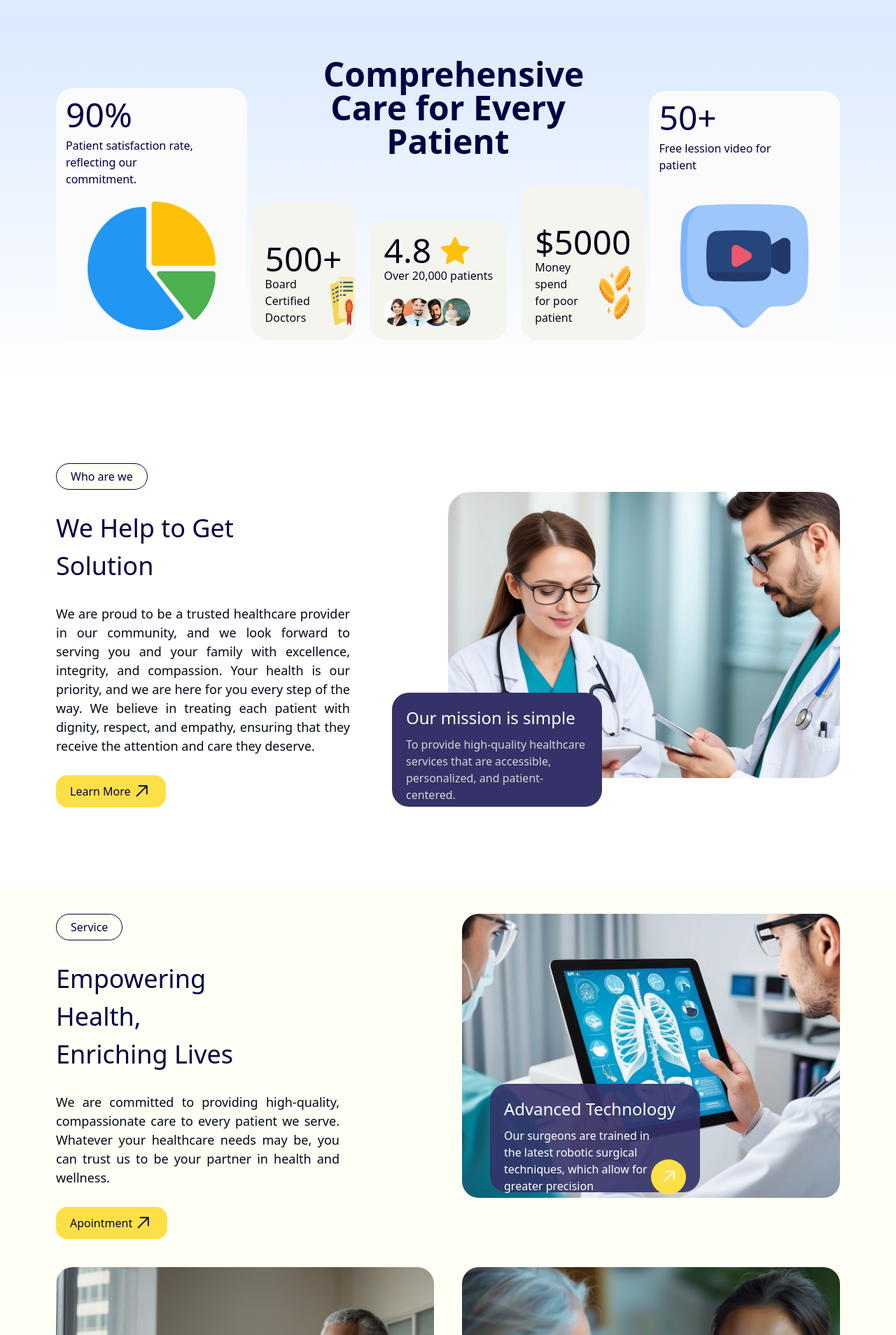
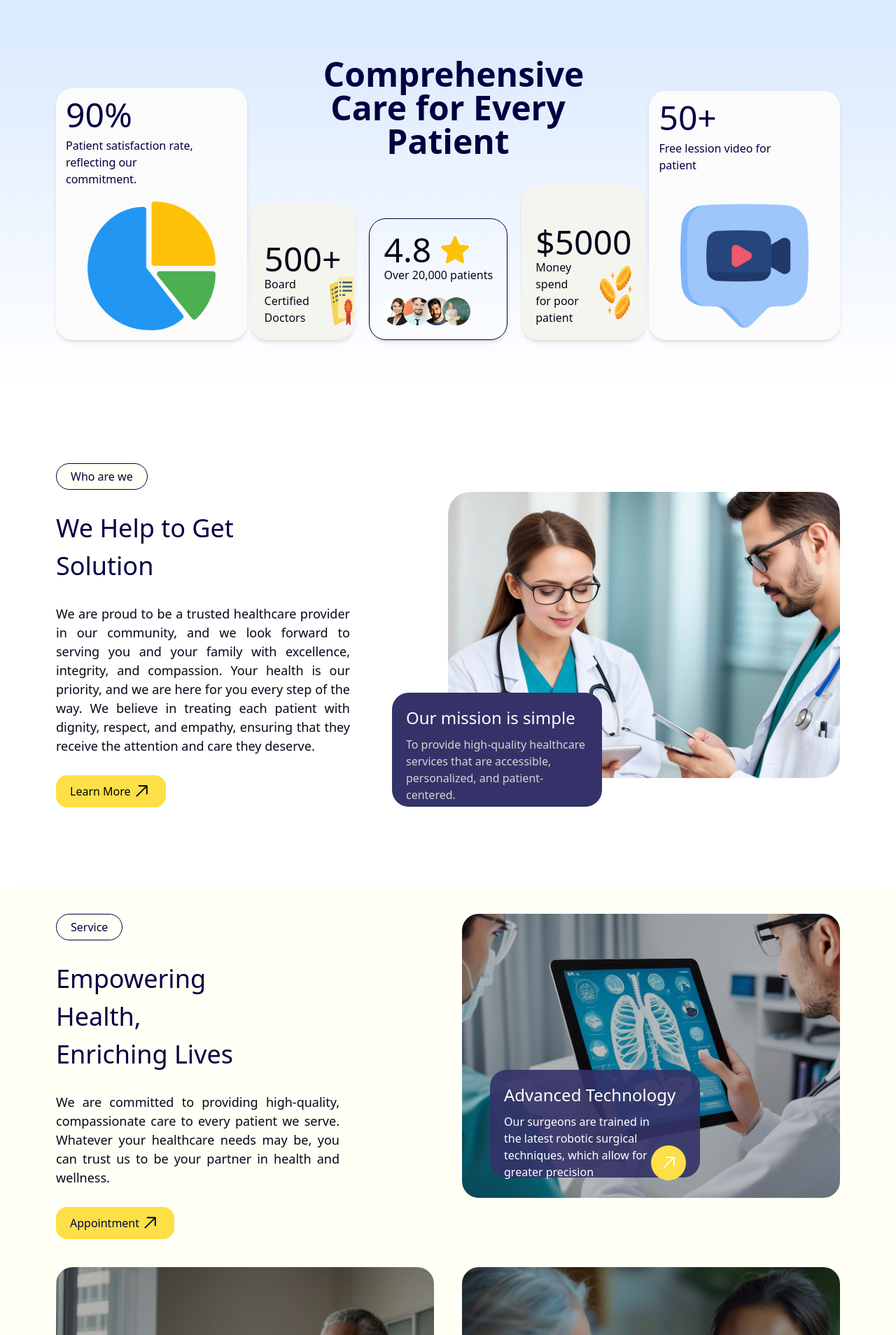
Before and after one commit to safkat07/Health-Care, a React (Vite) app: page / in a window 1280 px wide. Shown: the part 572-2480 px from the top of the page at 70% size. Built offline with nearby package versions, Linux system fonts and the light colour scheme.

Commit message:
readme updated

```diff
--- a/index.html
+++ b/index.html
@@ -3,7 +3,7 @@
 
 <head>
   <meta charset="UTF-8" />
-  <link rel="icon" type="image/svg+xml" href="/vite.svg" />
+  <link rel="icon" type="image/svg+xml" href="" />
   <meta name="viewport" content="width=device-width, initial-scale=1.0" />
   <title>Health Care</title>
 </head>
--- a/src/components/Header/ComprehensiveCare.jsx
+++ b/src/components/Header/ComprehensiveCare.jsx
@@ -15,7 +15,7 @@ const ComprehensiveCare = () => {
     return (
         <ContentWrapper className={"py-16"}>
             <div className="size-full flex  justify-between items-end xl:gap-x-5 lg:gap-x-10">
-                <div className=' w-fit  text-[#020043] shrink flex flex-col gap-y-5 p-3.5 rounded-3xl bg-[#FBFBFB]'>
+                <div className=' w-fit shadow-md text-[#020043] shrink flex flex-col gap-y-5 p-3.5 rounded-3xl bg-[#FBFBFB]'>
                     <div>
                         <p className='text-5xl xl:w-auto lg:w-full  font-medium'>90%</p>
                         <p className='pt-2 xl:w-3/4'>Patient satisfaction rate, reflecting our commitment.</p>
@@ -24,15 +24,15 @@ const ComprehensiveCare = () => {
                 </div>
                 <div className='flex flex-col w-full gap-y-10 justify-center items-center'>
                     <p className='text-5xl text-[#020043] xl:w-2/3  font-bold text-center mx-auto'>Comprehensive Care for Every Patient</p>
-                    <div className="flex justify-center items-end gap-x-5">
-                        <div className="bg-[#f5f5f0] flex-grow flex flex-col justify-end relative px-5 pt-14 pb-5 rounded-3xl">
+                    <div className="flex  justify-center items-end gap-x-5">
+                        <div className="bg-[#f5f5f0] shadow-md flex-grow flex flex-col justify-end relative px-5 pt-14 pb-5 rounded-3xl">
                             <p className="text-5xl font-medium">500+</p>
                             <div className="flex gap-x-7">
                                 <p className="">Board Certified Doctors</p>
                                 <img className="w-1/3 right-0 top-20" src={contact} alt="Contact" />
                             </div>
                         </div>
-                        <div className="bg-[#f5f5f0] flex-grow shrink-0 flex flex-col justify-end relative px-5 pt-5 pb-5 rounded-3xl">
+                        <div className="border shadow-md  border-[#020043] flex-grow shrink-0 flex flex-col justify-end relative px-5 pt-5 pb-5 rounded-3xl">
                             <div className="flex gap-x-3.5 items-center">
                                 <p className="text-5xl font-medium">4.8</p>
                                 <img className="size-10 shrink-0" src={star} alt="Star" />
@@ -45,7 +45,7 @@ const ComprehensiveCare = () => {
                                 <img className="size-10 inline-block object-cover rounded-full right-2 ring-slate-100" src={client4} alt="Client 4" />
                             </div>
                         </div>
-                        <div className="bg-[#f5f5f0] flex-grow flex flex-col justify-end relative px-5 pt-14 pb-5 rounded-3xl">
+                        <div className="bg-[#f5f5f0] shadow-md  flex-grow flex flex-col justify-end relative px-5 pt-14 pb-5 rounded-3xl">
                             <p className="text-5xl font-medium">$5000</p>
                             <div className="flex gap-x-7">
                                 <p className="w-3/4">Money spend for poor patient</p>
@@ -55,7 +55,7 @@ const ComprehensiveCare = () => {
                     </div>
 
                 </div>
-                <div className='shrink   text-[#020043] p-3.5 rounded-3xl flex flex-col gap-y-10 bg-[#FBFBFB]'>
+                <div className='shrink shadow-md  text-[#020043] p-3.5 rounded-3xl flex flex-col gap-y-10 bg-[#FBFBFB]'>
                     <div>
                         <p className='text-5xl font-medium'>50+</p>
                         <p className='pt-2 w-3/4'>Free lession video for patient</p>
--- a/src/components/PageContent/FirstAppointment.jsx
+++ b/src/components/PageContent/FirstAppointment.jsx
@@ -11,7 +11,7 @@ const FirstAppointment = () => {
                 <div className="absolute flex flex-col z-[80] gap-y-5 justify-center px-16 inset-0 rounded-3xl bg-gradient-to-r from-[#0B0949] to-indigo-500/50   ">
                     <p className='text-5xl font-medium leading-snug'>Get Your <br /> First Appointment <br /> At 50% Off!</p>
                     <div className='flex gap-5  items-center'>
-                        <Button className={" px-5   py-2 bg-yellow-300 border-none font-medium "} btnText={"Appointment"} />
+                        <Button className={" px-5  primaryColor  py-2 bg-yellow-300 border-none font-medium "} btnText={"Appointment"} />
                         <Button className={" px-5   py-2  border-white text-white font-medium "} btnText={"Learn More"} />
                     </div>
                     <div className='absolute top-20 right-20'>
--- a/src/components/PageContent/Services.jsx
+++ b/src/components/PageContent/Services.jsx
@@ -12,8 +12,8 @@ const DisplayImage = ({ imgSrc, title, desc }) => {
     return (
         <div className="w-full cursor-pointer mx-auto">
             <div className="relative">
-                <img className="w-full mx-auto rounded-3xl" src={imgSrc} alt="" />
-                <div className="absolute left-10 p-5  text-white w-[300px] xl:h-[38%] xl:top-[60%] top-28  bg-[#343268] bg-opacity-90 rounded-3xl">
+                <img className="w-full mx-auto brightness-75 rounded-3xl" src={imgSrc} alt="" />
+                <div className="absolute left-10 p-5  text-white w-[300px] xl:h-[38%] xl:top-[55%] top-28  bg-[#343268] bg-opacity-90 rounded-3xl">
                     <p className="text-2xl text-nowrap font-medium">
                         {title}
                     </p>
@@ -38,7 +38,7 @@ const Services = () => {
                     <SmallHeadingText smallTitle={"Service"} />
                     <HeadingText text={"Empowering Health, Enriching Lives"} />
                     <PragraphText pragraphText={"We are committed to providing high-quality, compassionate care to every patient we serve. Whatever your healthcare needs may be, you can trust us to be your partner in health and wellness."} />
-                    <Button className={" px-5   py-2 bg-yellow-300 border-none font-medium "} btnText={"Apointment"} />
+                    <Button className={" px-5 primaryColor   py-2 bg-yellow-300 border-none font-medium "} btnText={"Appointment"} />
                 </div>
                 <DisplayImage imgSrc={img1} title={"Advanced Technology"} desc={"Our surgeons are trained in the latest robotic surgical techniques, which allow for greater precision"} />
                 <DisplayImage imgSrc={img2} title={"Online Doctor Meet"} desc={"Our surgeons are trained in the latest robotic surgical techniques, which allow for greater precision"} />
--- a/src/components/useableComponents/Button.jsx
+++ b/src/components/useableComponents/Button.jsx
@@ -4,7 +4,7 @@ import { GoArrowUpRight } from "react-icons/go";
 
 const Button = ({ btnText, className }) => {
     return (
-        <button className={cn("text-black text-center flex primaryColor items-center rounded-2xl border border-[#020043]", className)}>
+        <button className={cn("text-black  text-center flex  items-center rounded-2xl border border-[#020043]", className)}>
             {btnText} <span className="text-3xl"> <GoArrowUpRight /></span>
         </button>
     )
```
Also changed, not shown: 1 other file (tests, documents, lock files or other folders).
